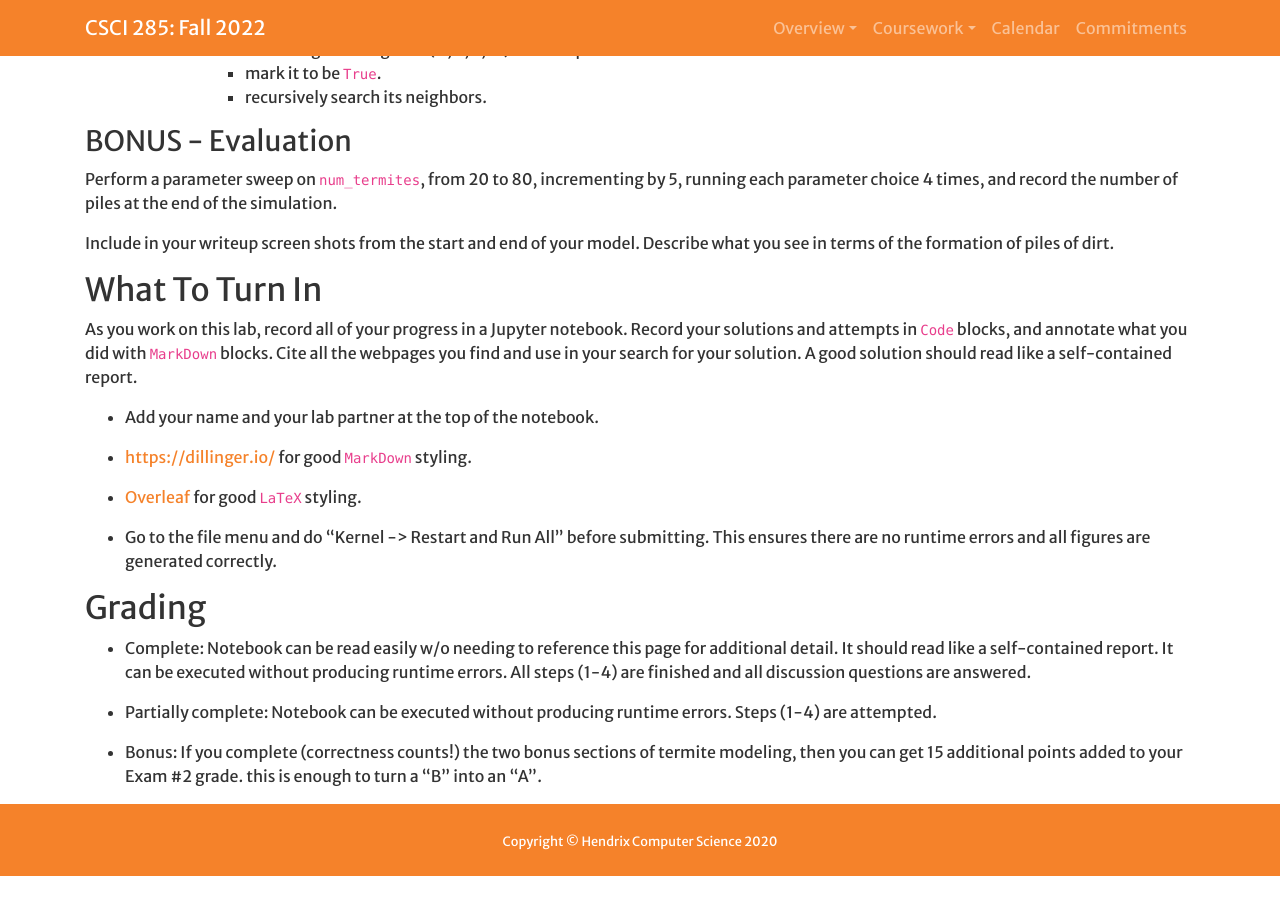
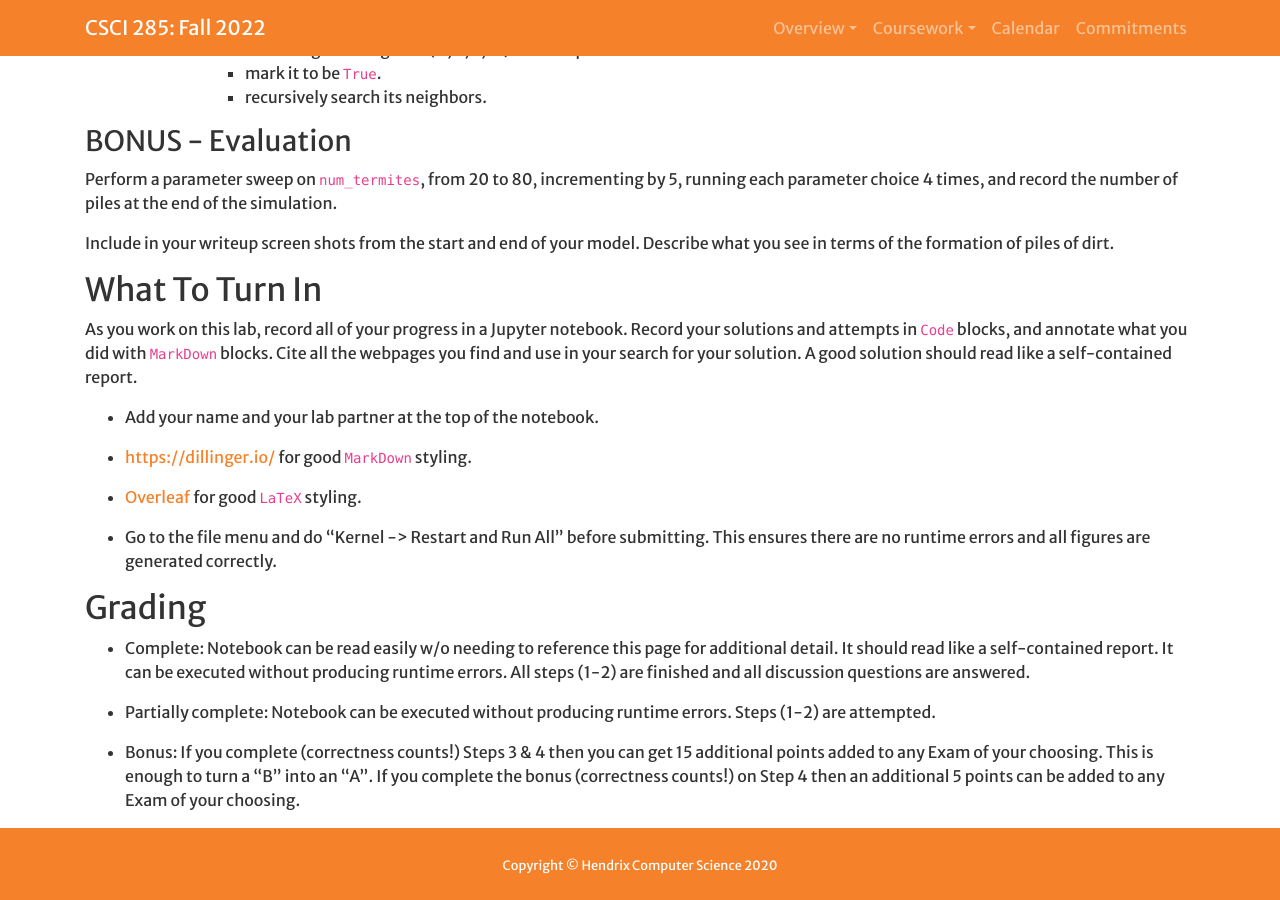
Before and after one commit to Hendrix-CS/csci285, a Jekyll site: the page built from labs/abm.md, in a window 1280 px wide and 900 px high, scrolled down 2957 px. Built offline with Jekyll 4.4.1, drawn with Linux system fonts in a browser that asks for light colours; a script that is not in the unit is left out; our own code applies the rules of GitHub Pages for plain Markdown files; before the commit the page ends 3833 px from its top, so only the background shows below that.

Commit message:
new criteria

```diff
--- a/labs/abm.md
+++ b/labs/abm.md
@@ -144,8 +144,8 @@ As you work on this lab, record all of your progress in a Jupyter notebook. Reco
 
 ## Grading
 
-* Complete: Notebook can be read easily w/o needing to reference this page for additional detail. It should read like a self-contained report. It can be executed without producing runtime errors. All steps (1-4) are finished and all discussion questions are answered.
+* Complete: Notebook can be read easily w/o needing to reference this page for additional detail. It should read like a self-contained report. It can be executed without producing runtime errors. All steps (1-2) are finished and all discussion questions are answered.
 
-* Partially complete: Notebook can be executed without producing runtime errors. Steps (1-4) are attempted.
+* Partially complete: Notebook can be executed without producing runtime errors. Steps (1-2) are attempted.
 
-* Bonus: If you complete (correctness counts!) the two bonus sections of termite modeling, then you can get 15 additional points added to your Exam #2 grade. this is enough to turn a "B" into an "A".
+* Bonus: If you complete (correctness counts!) Steps 3 & 4 then you can get 15 additional points added to any Exam of your choosing. This is enough to turn a "B" into an "A". If you complete the bonus (correctness counts!) on Step 4 then an additional 5 points can be added to any Exam of your choosing.
```
